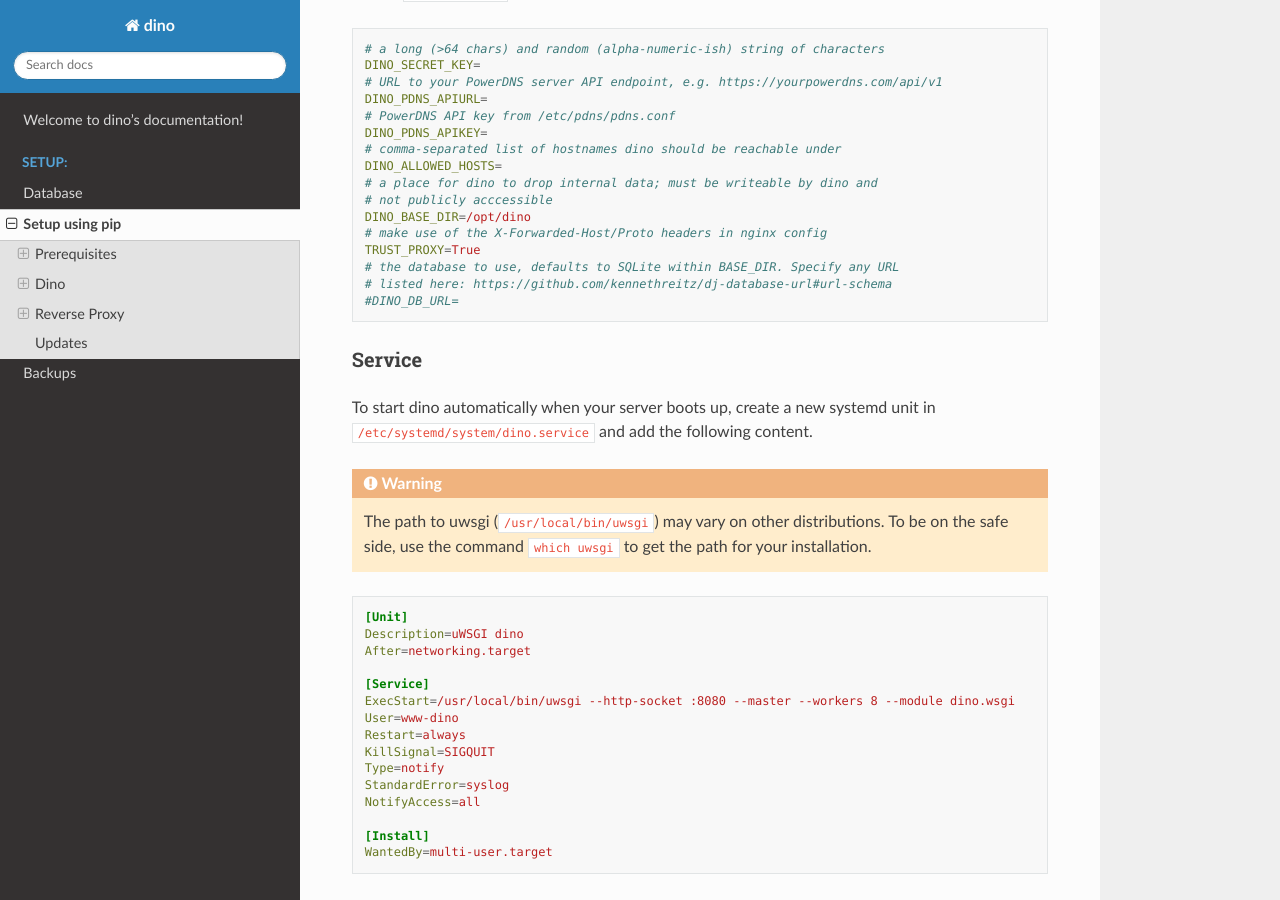
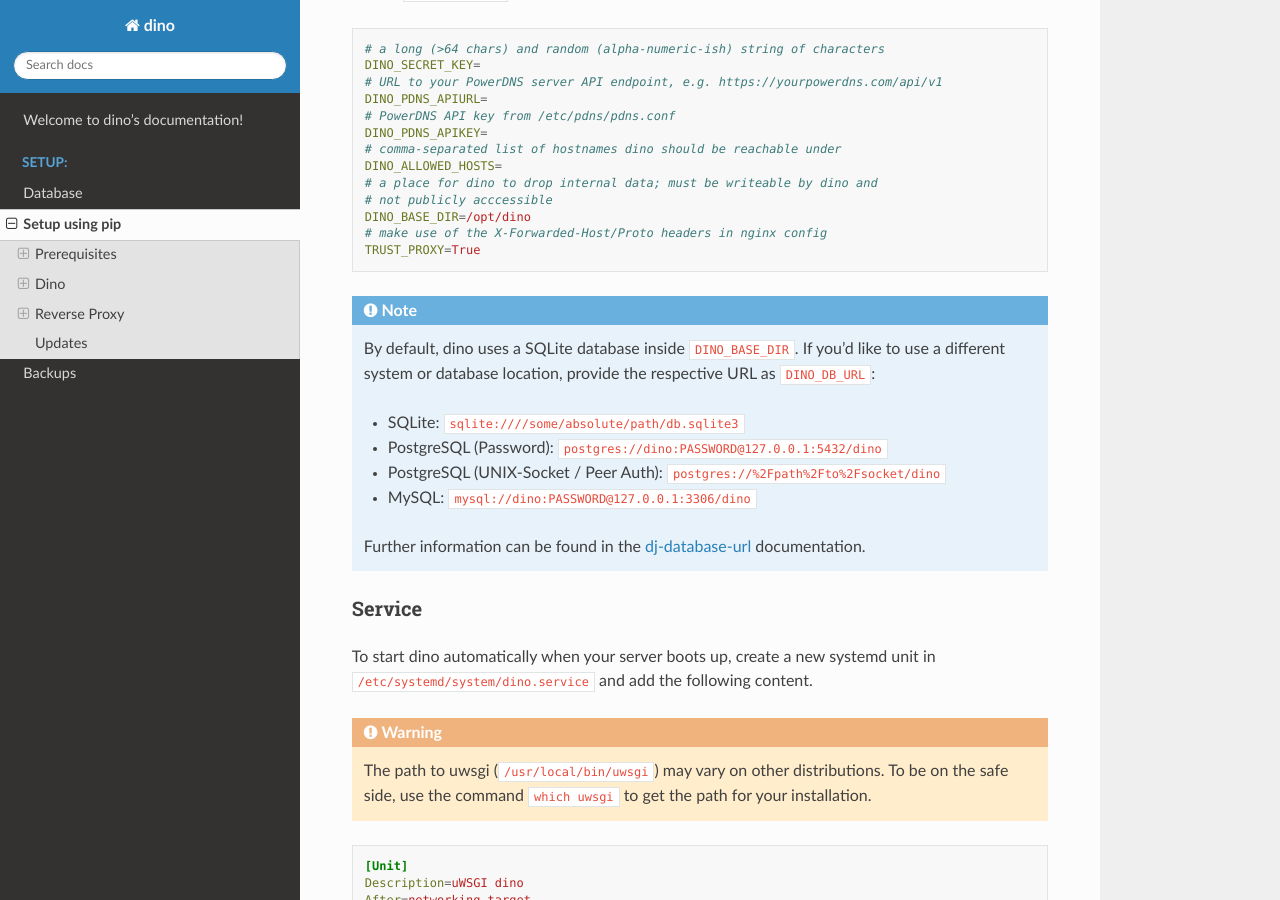
Before and after one commit to Uberspace/dino, a Sphinx documentation site: the page built from doc/setup_pip.rst, in a window 1280 px wide and 900 px high, scrolled down 2489 px. Built offline with Sphinx 7.4.7 and the Read the Docs theme 2.0.0, drawn with Linux system fonts in a browser that asks for light colours.

Commit message:
document how to use a MySQL or PostgreSQL

```diff
--- a/doc/setup_pip.rst
+++ b/doc/setup_pip.rst
@@ -141,9 +141,20 @@
   DINO_BASE_DIR=/opt/dino
   # make use of the X-Forwarded-Host/Proto headers in nginx config
   TRUST_PROXY=True
-  # the database to use, defaults to SQLite within BASE_DIR. Specify any URL
-  # listed here: https://github.com/kennethreitz/dj-database-url#url-schema
-  #DINO_DB_URL=
+
+.. note::
+  By default, dino uses a SQLite database inside ``DINO_BASE_DIR``. If you'd
+  like to use a different system or database location, provide the respective
+  URL as ``DINO_DB_URL``:
+
+  * SQLite: ``sqlite:////some/absolute/path/db.sqlite3``
+  * PostgreSQL (Password): ``postgres://dino:PASSWORD@127.0.0.1:5432/dino``
+  * PostgreSQL (UNIX-Socket / Peer Auth): ``postgres://%2Fpath%2Fto%2Fsocket/dino``
+  * MySQL: ``mysql://dino:PASSWORD@127.0.0.1:3306/dino``
+
+  Further information can be found in the `dj-database-url`_ documentation.
+
+.. _`dj-database-url`: https://github.com/kennethreitz/dj-database-url#url-schema
 
 Service
 ^^^^^^^
```
